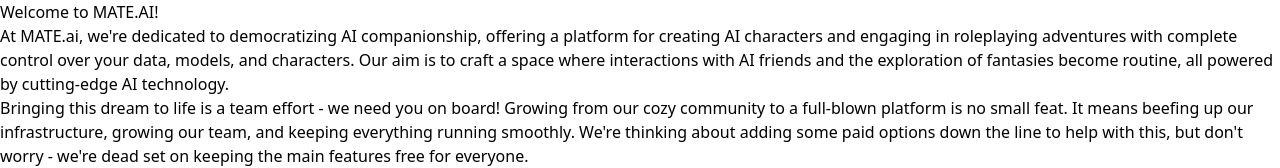
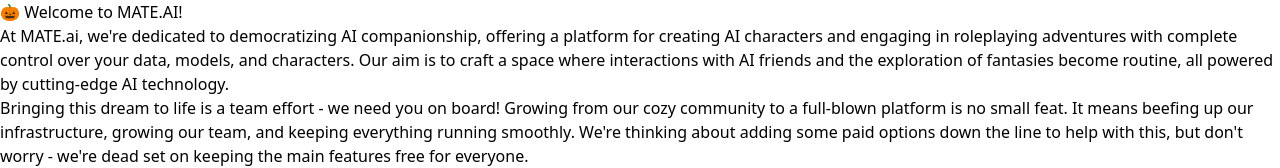
Before and after one commit to MATE-AI-TEAM/mate_docs, a Next.js app: page / in a window 1280 px wide. Shown: the top 168 px of the page. Built offline with nearby package versions, Linux system fonts and the light colour scheme.

Commit message:
halloween

```diff
--- a/pages/index.mdx
+++ b/pages/index.mdx
@@ -1,4 +1,4 @@
-# Welcome to MATE.AI!
+# 🎃 Welcome to MATE.AI!
 
 At MATE.ai, we're dedicated to democratizing AI companionship, offering a platform for creating AI characters and engaging in roleplaying adventures with complete control over your data, models, and characters. Our aim is to craft a space where interactions with AI friends and the exploration of fantasies become routine, all powered by cutting-edge AI technology.
 
```
